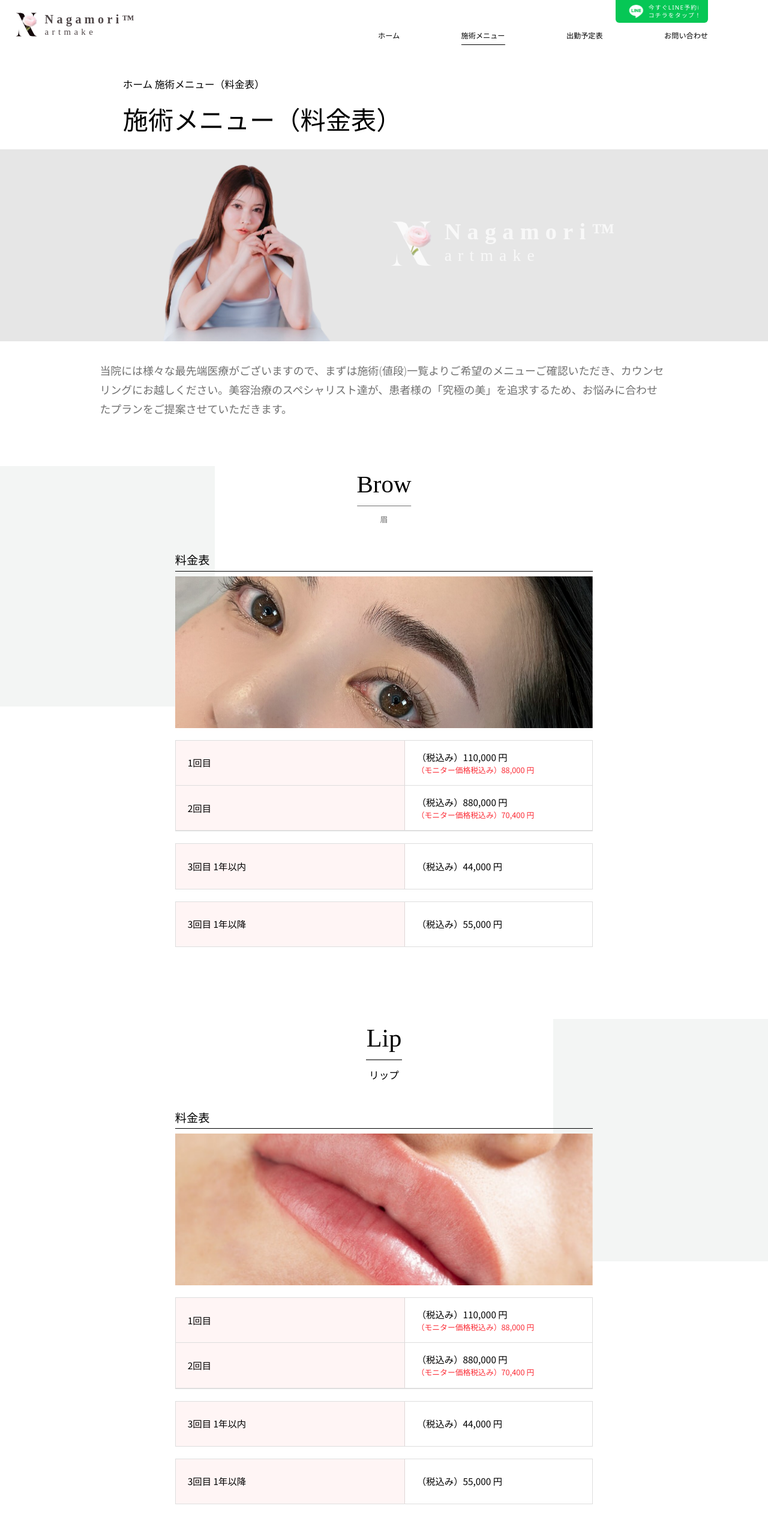
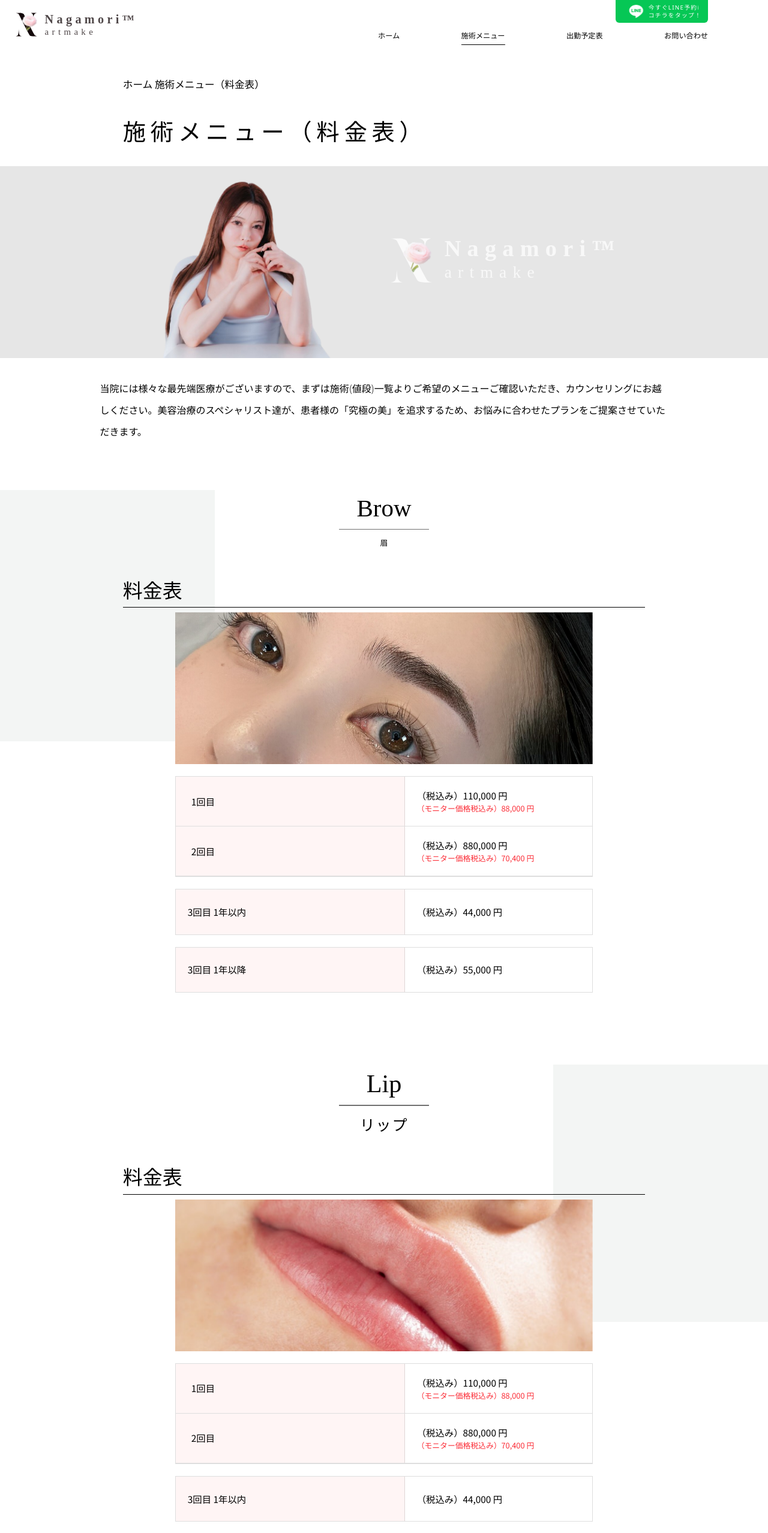
Before and after one commit to s7-japan/Nagamori, a React (Vite) app: page /treatment in a window 1280 px wide. Shown: the top 2556 px of the page at 60% size. Built offline with nearby package versions, Linux system fonts and the light colour scheme; a web font is replaced by a local one.

Commit message:
0-24 done

```diff
--- a/src/components/Footer.jsx
+++ b/src/components/Footer.jsx
@@ -21,7 +21,7 @@ const Footer = () => {
       <p className="mt-[83px] md:mt-25 lg:mt-26 text-center md:text-start text-[2.8vw] md:text-[1vw] font-light">
         ご予約・お問い合わせは、LINEより受け付けております。ご不明点等ございましたら、お気軽にご連絡くださいませ。
       </p>
-      <p className="text-center mt-6 mb-5 md:mt-[6vw] text-[10px] md:text-[0.95vw] tracking-[2px]">
+      <p className="text-center mt-6 mb-5 md:mt-[6vw] text-[10px] md:text-[0.95vw] tracking-[0.099em]">
         Copyright © Nagamori art makeup All Rights Reserved.
       </p>
     </div>
--- a/src/components/TreatmentCard.jsx
+++ b/src/components/TreatmentCard.jsx
@@ -17,12 +17,10 @@ const TreatmentCard = () => {
         <h1 className="text-center text-[7vw] md:text-[3.2vw] mb-1 sikita">
           Brow
         </h1>
-        <div className="w-[7vw] h-[1.5px] bg-[#707070] relative left-1/2 -translate-x-1/2 mb-3"></div>
-        <p className="text-center mb-10 text-[4vw] md:text-[1vw] text-[#707070]">
-          眉
-        </p>
+        <div className="w-[clamp(109px,20vw,150px)] h-[1.5px] bg-[#707070] relative left-1/2 -translate-x-1/2 mb-3"></div>
+        <p className="text-center mb-10 text-[4vw] md:text-[1vw]">眉</p>
 
-        <div className="border-b w-full md:w-[80%] mx-auto py-1 text-[4vw] md:text-[1.5vw]">
+        <div className="border-b w-full mx-auto py-1 text-[clamp(1.125rem,4vw,2.0625rem)] tracking-[0.076em] md:tracking-normal">
           料金表
         </div>
         <div className="w-full md:w-[80%] mx-auto mt-2">
@@ -32,10 +30,10 @@ const TreatmentCard = () => {
         <div>
           <div className="w-full md:w-[80%] mx-auto mt-5 border border-[#7070703a]">
             <div className="md:flex w-full border-b border-[#7070703a]">
-              <div className="md:py-[2vw] py-6 md:text-[1.2vw] md:text-left text-center border-b md:border-b-0 md:border-r border-[#7070703a] pl-5 md:w-[55%] bg-[#ffd2d239]">
+              <div className="md:text-[1.2vw] py-[17px] flex items-center justify-center md:justify-start border-b md:border-b-0 md:border-r border-[#7070703a] pl-5 md:pl-6 lg:pl-6.5  md:w-[55%] bg-[#ffd2d239]">
                 1回目
               </div>
-              <div className="flex flex-col justify-center text-nowrap">
+              <div className="flex flex-col py-5 justify-center text-nowrap">
                 <div className="md:text-[1.2vw] md:text-left text-center pl-5 md:w-[45%]">
                   （税込み）110,000 円
                 </div>
@@ -45,11 +43,11 @@ const TreatmentCard = () => {
               </div>
             </div>
             <div className="md:flex w-full border-b border-[#7070703a]">
-              <div className="md:py-[2vw] py-6 md:text-[1.2vw] md:text-left text-center border-b md:border-b-0 md:border-r border-[#7070703a] pl-5 md:w-[55%] bg-[#ffd2d239]">
+              <div className="md:text-[1.2vw] py-[17px] flex items-center justify-center md:justify-start border-b md:border-b-0 md:border-r border-[#7070703a] pl-5 md:pl-6 lg:pl-6.5  md:w-[55%] bg-[#ffd2d239]">
                 2回目
               </div>
 
-              <div className="flex flex-col justify-center text-nowrap">
+              <div className="flex flex-col py-5 justify-center text-nowrap">
                 <div className="md:text-[1.2vw] md:text-left text-center pl-5 md:w-[45%]">
                   （税込み）880,000 円
                 </div>
@@ -89,12 +87,12 @@ const TreatmentCard = () => {
         <h1 className="text-center text-[8vw] md:text-[3.3vw] mb-1 sikita">
           Lip
         </h1>
-        <div className="w-15 h-[1.5px] bg-[#707070] relative left-1/2 -translate-x-1/2 mb-3"></div>
-        <p className="text-center mb-10 text-[4vw] md:text-[1.3vw] font-light">
+        <div className="w-[clamp(109px,20vw,150px)] h-[1.5px] bg-[#707070] relative left-1/2 -translate-x-1/2 mb-3"></div>
+        <p className="text-center mb-10 text-[clamp(1.3125rem,2vw,1.5625rem)] tracking-[0.076em]">
           リップ
         </p>
 
-        <div className="border-b w-full md:w-[80%] mx-auto py-1 text-[4vw] md:text-[1.5vw]">
+        <div className="border-b w-full mx-auto py-1 text-[clamp(1.125rem,4vw,2.0625rem)] tracking-[0.076em] md:tracking-normal">
           料金表
         </div>
         <div className="w-full md:w-[80%] mx-auto mt-2">
@@ -104,10 +102,10 @@ const TreatmentCard = () => {
         <div>
           <div className="w-full md:w-[80%] mx-auto mt-5 border border-[#7070703a]">
             <div className="md:flex w-full border-b border-[#7070703a]">
-              <div className="md:py-[2vw] py-6 md:text-[1.2vw] md:text-left text-center border-b md:border-b-0 md:border-r border-[#7070703a] pl-5 md:w-[55%] bg-[#ffd2d239]">
+              <div className="md:text-[1.2vw] py-[17px] flex items-center justify-center md:justify-start border-b md:border-b-0 md:border-r border-[#7070703a] pl-5 md:pl-6 lg:pl-6.5  md:w-[55%] bg-[#ffd2d239]">
                 1回目
               </div>
-              <div className="flex flex-col justify-center text-nowrap">
+              <div className="flex flex-col py-5 justify-center text-nowrap">
                 <div className="md:text-[1.2vw] md:text-left text-center pl-5 md:w-[45%]">
                   （税込み）110,000 円
                 </div>
@@ -117,11 +115,11 @@ const TreatmentCard = () => {
               </div>
             </div>
             <div className="md:flex w-full border-b border-[#7070703a]">
-              <div className="md:py-[2vw] py-6 md:text-[1.2vw] md:text-left text-center border-b md:border-b-0 md:border-r border-[#7070703a] pl-5 md:w-[55%] bg-[#ffd2d239]">
+              <div className="md:text-[1.2vw] py-[17px] flex items-center justify-center md:justify-start border-b md:border-b-0 md:border-r border-[#7070703a] pl-5 md:pl-6 lg:pl-6.5  md:w-[55%] bg-[#ffd2d239]">
                 2回目
               </div>
 
-              <div className="flex flex-col justify-center text-nowrap">
+              <div className="flex flex-col py-5 justify-center text-nowrap">
                 <div className="md:text-[1.2vw] md:text-left text-center pl-5 md:w-[45%]">
                   （税込み）880,000 円
                 </div>
@@ -158,15 +156,15 @@ const TreatmentCard = () => {
 
       <div className="px-6 md:px-[16vw] mb-30 relative">
         <div className="absolute top-0 bg-[#B6BFBC] right-0 h-[43%] w-[28%] opacity-[16%] hidden md:block -z-10"></div>
-        <h1 className="text-center text-[8vw] md:text-[3.3vw] mb-1 sikita">
+        <h1 className="text-center text-[7vw] md:text-[3.3vw] mb-1 sikita">
           Eyeline
         </h1>
-        <div className="w-15 h-[1.5px] bg-[#707070] relative left-1/2 -translate-x-1/2 mb-3"></div>
-        <p className="text-center mb-10 text-[4vw] md:text-[1.3vw] font-light">
+        <div className="w-[clamp(109px,20vw,150px)] h-[1.5px] bg-[#707070] relative left-1/2 -translate-x-1/2 mb-3"></div>
+        <p className="text-center mb-10 text-[clamp(1.3125rem,2vw,1.5625rem)] tracking-[0.076em]">
           アイライン
         </p>
 
-        <div className="border-b w-full md:w-[80%] mx-auto py-1 text-[4vw] md:text-[1.5vw]">
+        <div className="border-b w-full mx-auto py-1 text-[clamp(1.125rem,4vw,2.0625rem)] tracking-[0.076em] md:tracking-normal">
           料金表
         </div>
         <div className="w-full md:w-[80%] mx-auto mt-2">
@@ -174,15 +172,15 @@ const TreatmentCard = () => {
         </div>
 
         <div>
-          <p className="text-left py-5 ml-26 text-[4.2vw] md:text-[1.3vw]">
+          <p className="w-full md:w-[80%] mx-auto md:pb-2 pb-4.5 pt-10 md:text-start text-center text-[4.2vw] md:text-[1.3vw]">
             テールなし
           </p>
-          <div className="w-full md:w-[80%] mx-auto mt-5 border border-[#7070703a]">
+          <div className="w-full md:w-[80%] mx-auto border border-[#7070703a]">
             <div className="md:flex w-full border-b border-[#7070703a]">
-              <div className="md:py-[2vw] py-6 md:text-[1.2vw] md:text-left text-center border-b md:border-b-0 md:border-r border-[#7070703a] pl-5 md:w-[55%] bg-[#ffd2d239]">
+              <div className="md:text-[1.2vw] py-[17px] flex items-center justify-center md:justify-start border-b md:border-b-0 md:border-r border-[#7070703a] pl-5 md:pl-6 lg:pl-6.5  md:w-[55%] bg-[#ffd2d239]">
                 1回目
               </div>
-              <div className="flex flex-col justify-center text-nowrap">
+              <div className="flex flex-col py-5 justify-center text-nowrap">
                 <div className="md:text-[1.2vw] md:text-left text-center pl-5 md:w-[45%]">
                   （税込み）110,000 円
                 </div>
@@ -192,11 +190,11 @@ const TreatmentCard = () => {
               </div>
             </div>
             <div className="md:flex w-full border-b border-[#7070703a]">
-              <div className="md:py-[2vw] py-6 md:text-[1.2vw] md:text-left text-center border-b md:border-b-0 md:border-r border-[#7070703a] pl-5 md:w-[55%] bg-[#ffd2d239]">
+              <div className="md:text-[1.2vw] py-[17px] flex items-center justify-center md:justify-start border-b md:border-b-0 md:border-r border-[#7070703a] pl-5 md:pl-6 lg:pl-6.5  md:w-[55%] bg-[#ffd2d239]">
                 2回目
               </div>
 
-              <div className="flex flex-col justify-center text-nowrap">
+              <div className="flex flex-col py-5 justify-center text-nowrap">
                 <div className="md:text-[1.2vw] md:text-left text-center pl-5 md:w-[45%]">
                   （税込み）880,000 円
                 </div>
@@ -231,15 +229,15 @@ const TreatmentCard = () => {
         </div>
 
         <div>
-          <p className="text-left py-5 ml-26 text-[4.2vw] md:text-[1.3vw]">
+          <p className="w-full md:w-[80%] mx-auto md:pb-2 pb-4.5 pt-10 md:text-start text-center text-[4.2vw] md:text-[1.3vw]">
             テール or シャドウあり
           </p>
-          <div className="w-full md:w-[80%] mx-auto mt-5 border border-[#7070703a]">
+          <div className="w-full md:w-[80%] mx-auto border border-[#7070703a]">
             <div className="md:flex w-full border-b border-[#7070703a]">
-              <div className="md:py-[2vw] py-6 md:text-[1.2vw] md:text-left text-center border-b md:border-b-0 md:border-r border-[#7070703a] pl-5 md:w-[55%] bg-[#ffd2d239]">
+              <div className="md:text-[1.2vw] py-[17px] flex items-center justify-center md:justify-start border-b md:border-b-0 md:border-r border-[#7070703a] pl-5 md:pl-6 lg:pl-6.5  md:w-[55%] bg-[#ffd2d239]">
                 1回目
               </div>
-              <div className="flex flex-col justify-center text-nowrap">
+              <div className="flex flex-col py-5 justify-center text-nowrap">
                 <div className="md:text-[1.2vw] md:text-left text-center pl-5 md:w-[45%]">
                   （税込み）110,000 円
                 </div>
@@ -249,11 +247,11 @@ const TreatmentCard = () => {
               </div>
             </div>
             <div className="md:flex w-full border-b border-[#7070703a]">
-              <div className="md:py-[2vw] py-6 md:text-[1.2vw] md:text-left text-center border-b md:border-b-0 md:border-r border-[#7070703a] pl-5 md:w-[55%] bg-[#ffd2d239]">
+              <div className="md:text-[1.2vw] py-[17px] flex items-center justify-center md:justify-start border-b md:border-b-0 md:border-r border-[#7070703a] pl-5 md:pl-6 lg:pl-6.5  md:w-[55%] bg-[#ffd2d239]">
                 2回目
               </div>
 
-              <div className="flex flex-col justify-center text-nowrap">
+              <div className="flex flex-col py-5 justify-center text-nowrap">
                 <div className="md:text-[1.2vw] md:text-left text-center pl-5 md:w-[45%]">
                   （税込み）880,000 円
                 </div>
@@ -293,28 +291,28 @@ const TreatmentCard = () => {
         <h1 className="text-center text-[8vw] md:text-[3.3vw] mb-1 sikita">
           Hairline
         </h1>
-        <div className="w-15 h-[1.5px] bg-[#707070] relative left-1/2 -translate-x-1/2 mb-3"></div>
-        <p className="text-center mb-10 text-[4vw] md:text-[1.3vw] font-light">
+        <div className="w-[clamp(109px,20vw,150px)] h-[1.5px] bg-[#707070] relative left-1/2 -translate-x-1/2 mb-3"></div>
+        <p className="text-center mb-10 text-[clamp(1.3125rem,2vw,1.5625rem)] tracking-[0.076em]">
           ヘアライン
         </p>
 
-        <div className="border-b w-full md:w-[80%] mx-auto py-1 text-[4vw] md:text-[1.5vw]">
+        <div className="border-b w-full mx-auto py-1 text-[clamp(1.125rem,4vw,2.0625rem)] tracking-[0.076em] md:tracking-normal">
           料金表
         </div>
         <div className="w-full md:w-[80%] mx-auto mt-2">
-          <img src={t4} alt="" />
+          <img src={t4} className="w-full" alt="" />
         </div>
 
         <div>
-          <p className="text-left py-5 ml-26 text-[4.2vw] md:text-[1.3vw]">
+          <p className="w-full md:w-[80%] mx-auto md:pb-2 pb-4.5 pt-10 md:text-start text-center text-[4.2vw] md:text-[1.3vw]">
             トップ or サイド
           </p>
-          <div className="w-full md:w-[80%] mx-auto mt-5 border border-[#7070703a]">
+          <div className="w-full md:w-[80%] mx-auto border border-[#7070703a]">
             <div className="md:flex w-full border-b border-[#7070703a]">
-              <div className="md:py-[2vw] py-6 md:text-[1.2vw] md:text-left text-center border-b md:border-b-0 md:border-r border-[#7070703a] pl-5 md:w-[55%] bg-[#ffd2d239]">
+              <div className="md:text-[1.2vw] py-[17px] flex items-center justify-center md:justify-start border-b md:border-b-0 md:border-r border-[#7070703a] pl-5 md:pl-6 lg:pl-6.5  md:w-[55%] bg-[#ffd2d239]">
                 1回目
               </div>
-              <div className="flex flex-col justify-center text-nowrap">
+              <div className="flex flex-col py-5 justify-center text-nowrap">
                 <div className="md:text-[1.2vw] md:text-left text-center pl-5 md:w-[45%]">
                   （税込み）110,000 円
                 </div>
@@ -328,7 +326,7 @@ const TreatmentCard = () => {
                 2回目
               </div>
 
-              <div className="flex flex-col justify-center text-nowrap">
+              <div className="flex flex-col py-5 justify-center text-nowrap">
                 <div className="md:text-[1.2vw] md:text-left text-center pl-5 md:w-[45%]">
                   （税込み）880,000 円
                 </div>
@@ -359,8 +357,8 @@ const TreatmentCard = () => {
               </div>
             </div>
           </div>
-          <p className="text-left py-5 ml-26 text-[4.2vw] md:text-[1.3vw]">
-            SMP{" "}
+          <p className="w-full md:w-[80%] mx-auto md:pb-2 pb-4.5 pt-10 md:text-start text-center text-[4.2vw] md:text-[1.3vw]">
+            SMP
           </p>
           <div className="w-full md:w-[80%] mx-auto  border border-[#7070703a]">
             <div className="md:flex w-full">
@@ -380,20 +378,20 @@ const TreatmentCard = () => {
         <h1 className="text-center text-[8vw] md:text-[3.3vw] mb-1 sikita">
           Other
         </h1>
-        <div className="w-15 h-[1.5px] bg-[#707070] relative left-1/2 -translate-x-1/2 mb-3"></div>
-        <p className="text-center mb-10 text-[4vw] md:text-[1.3vw] font-light">
+        <div className="w-[clamp(109px,20vw,150px)] h-[1.5px] bg-[#707070] relative left-1/2 -translate-x-1/2 mb-3"></div>
+        <p className="text-center mb-10 text-[clamp(1.3125rem,2vw,1.5625rem)] tracking-[0.076em]">
           その他
         </p>
 
-        <div className="border-b w-full md:w-[80%] mx-auto py-1 text-[4vw] md:text-[1.5vw]">
+        <div className="border-b w-full mx-auto py-1 text-[clamp(1.125rem,4vw,2.0625rem)] tracking-[0.076em] md:tracking-normal">
           料金表
         </div>
         <div className="w-full md:w-[80%] mx-auto mt-2">
-          <img src={t5} alt="" />
+          <img src={t5} className="w-full" alt="" />
         </div>
 
         <div>
-          <p className="text-left py-5 ml-26 text-[4.2vw] md:text-[1.3vw]">
+          <p className="w-full md:w-[80%] mx-auto md:pb-2 pb-4.5 pt-10 md:text-start text-center text-[4.2vw] md:text-[1.3vw]">
             涙袋アートメイク
           </p>
 
@@ -407,8 +405,8 @@ const TreatmentCard = () => {
               </div>
             </div>
           </div>
-          <p className="text-left py-5 ml-26 text-[4.2vw] md:text-[1.3vw]">
-            眉・リップ Rmove (専門薬液を用いて過去のアートを薄くする技法）
+          <p className="w-full md:w-[80%] mx-auto md:pb-2 pb-4.5 pt-10 md:text-start text-center text-[4.2vw] md:text-[1.3vw]">
+            眉・リップ Rmove
           </p>
           <div className="w-full md:w-[80%] mx-auto  border border-[#7070703a]">
             <div className="md:flex w-full">
@@ -423,7 +421,7 @@ const TreatmentCard = () => {
         </div>
 
         <div>
-          <p className="text-left py-5 ml-26 text-[4.2vw] md:text-[1.3vw]">
+          <p className="w-full md:w-[80%] mx-auto md:pb-2 pb-4.5 pt-10 md:text-start text-center text-[4.2vw] md:text-[1.3vw]">
             黒子・ホクロ
           </p>
           <div className="w-full md:w-[80%] mx-auto  border border-[#7070703a]">
@@ -432,7 +430,7 @@ const TreatmentCard = () => {
                 1回{" "}
               </div>
               <div className="md:py-[2vw] py-6 md:text-[1.2vw] md:text-left text-center  pl-5 md:w-[45%]">
-                （税込み）33,000 円
+                （税込み）11,000 円
               </div>
             </div>
           </div>
@@ -443,7 +441,7 @@ const TreatmentCard = () => {
         </div> */}
       </div>
 
-      <div className="flex gap-5 px-[13%]">
+      <div className="flex flex-col md:flex-row gap-5 px-[13%]">
         <div>
           <img src={schedule1} alt="" />
         </div>
--- a/src/pages/Treatment.jsx
+++ b/src/pages/Treatment.jsx
@@ -7,8 +7,17 @@ const Treatment = () => {
   return (
     <div>
       <div className="pt-28 md:pt-[10vw] px-6 md:px-[16vw]">
-        <p className="text-[3vw] md:text-[1.3vw] mb-[1vw] text-[#00000063] md:text-black">ホーム 施術メニュー（料金表）</p>
-        <p className="text-[7vw] text-center px-20 md:px-0 md:text-left md:text-[3.3vw] mb-5 font-[400]">施術メニュー（料金表）</p>
+        <p className="text-[3vw] md:text-[1.3vw] mb-[1vw] text-[#00000063] md:text-black">
+          ホーム 施術メニュー（料金表）
+        </p>
+        <div className="flex flex-col md:flex-row justify-start md:mb-4 lg:mb-6 xl:mb-7.5 mt-9">
+          <p className="text-[clamp(2rem,3vw,4.125rem)] tracking-[0.2em] text-center">
+            施術メニュー
+          </p>
+          <p className="text-[clamp(1.25rem,3vw,4.125rem)] text-center tracking-[0.2em] mb-5 md:mb-0">
+            （料金表）
+          </p>
+        </div>
       </div>
       <div className="w-full h-[55vw] md:h-[25vw] bg-[#E6E6E6] flex md:px-[13vw] px-6">
         <div className="w-1/2 h-full">
@@ -18,11 +27,11 @@ const Treatment = () => {
           <img src={herowhite} alt="" className="h-25" />
         </div>
       </div>
-      <div className="px-6 text-[3vw] md:leading-[2.5vw] md:px-[13vw] mt-8 md:text-[1.4vw] mb-20 text-[#707070] font-[300]">
+      <div className="px-6 leading-[36px] md:px-[13vw] mt-8 mb-20 font-light">
         当院には様々な最先端医療がございますので、まずは施術(値段)一覧よりご希望のメニューご確認いただき、カウンセリングにお越しください。美容治療のスペシャリスト達が、患者様の「究極の美」を追求するため、お悩みに合わせたプランをご提案させていただきます。
       </div>
 
-      <TreatmentCard/>
+      <TreatmentCard />
     </div>
   );
 };
```
Also changed, not shown: src/assets/t4.png, src/assets/t5.png.
